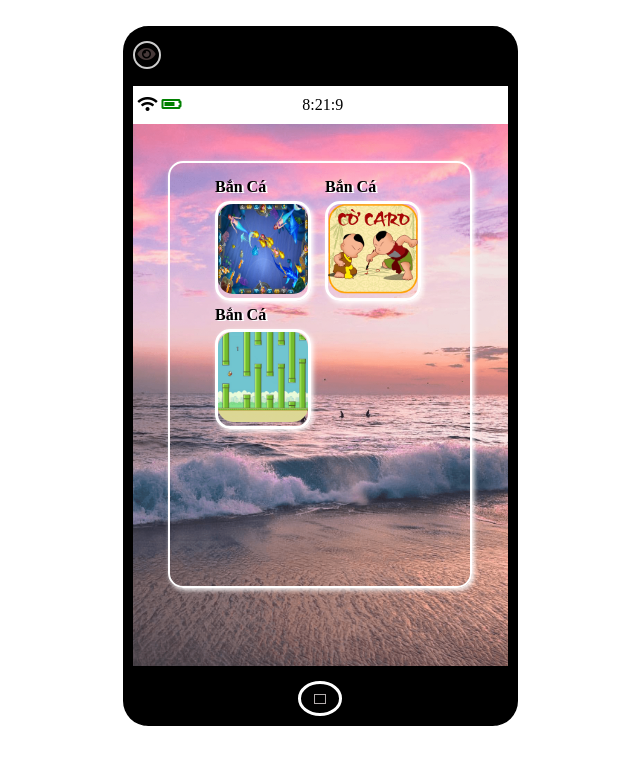
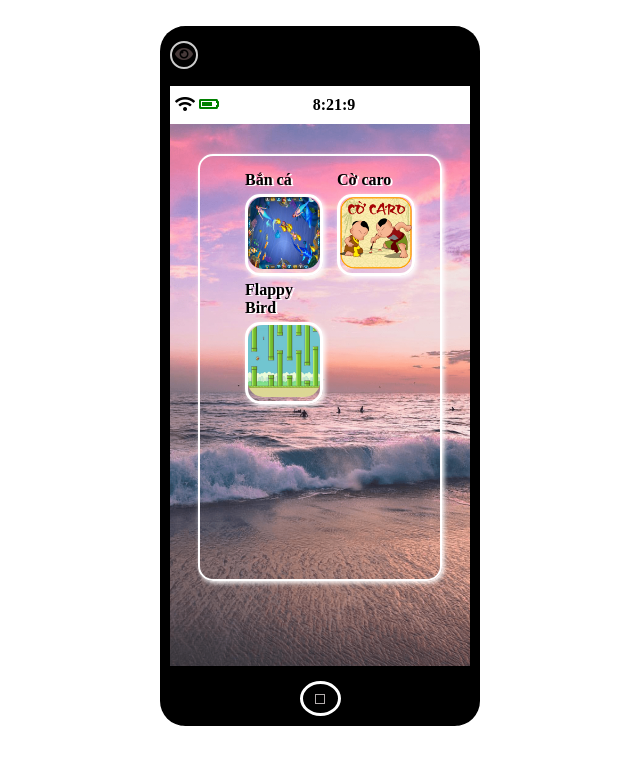
Before and after one commit to pinchet123/phone, a plain HTML site: page index.html in a window 1280 px wide. Shown: the whole page, without its empty margins (320-960 px from the left). Drawn offline with nearby package versions, Linux system fonts and the light colour scheme.

Commit message:
fix width

```diff
--- a/assets/css/style.css
+++ b/assets/css/style.css
@@ -4,7 +4,7 @@
 }
 
 body {
-    width: 375px;
+    width: 300px;
     margin: 2% auto;
     height: 700px;
     position: relative;
@@ -186,3 +186,6 @@ iframe {
     height: 100%;
     overflow: hidden;
 }
+#time {
+    font-weight: 600;
+}
--- a/assets/js/main.js
+++ b/assets/js/main.js
@@ -10,13 +10,13 @@ setTime = setInterval(function() {
     // clock
 var new_game = {
         "fish": [
-            { "name": "fish", "image": 'banca.png' },
+            { "name": "fish", "image": 'banca.png' , 'title' : 'Bắn cá'},
         ],
         "caro": [
-            { "name": "caro", "image": 'caro.png' },
+            { "name": "caro", "image": 'caro.png' , 'title' : 'Cờ caro'},
         ],
         "bird": [
-            { "name": "bird", "image": 'bird.png' },
+            { "name": "bird", "image": 'bird.png' , 'title' : 'Flappy Bird'},
         ]
     }
     // obj game
@@ -39,7 +39,7 @@ function get_game() {
             main_item_game = `
 
                     <div class="main_item-game" id="banca" data="${game_array[i].name}">
-                        <p>Bắn Cá</p>
+                        <p>${game_array[i].title}</p>
                         <div class="game">
                             <img src="assets/img/game/${game_array[i].image}" alt="">
                     </div>
--- a/index.html
+++ b/index.html
@@ -3,7 +3,7 @@
 
 <head>
     <meta charset="UTF-8">
-    <meta name="viewport" content="width=device-width, initial-scale=1.0">
+
     <title>phone</title>
     <link rel="stylesheet" href="assets/css/style.css">
     <link rel="stylesheet" href="https://cdnjs.cloudflare.com/ajax/libs/font-awesome/5.14.0/css/all.min.css" integrity="sha512-1PKOgIY59xJ8Co8+NE6FZ+LOAZKjy+KY8iq0G4B3CyeY6wYHN3yt9PW0XpSriVlkMXe40PTKnXrLnZ9+fkDaog==" crossorigin="anonymous" />
```
